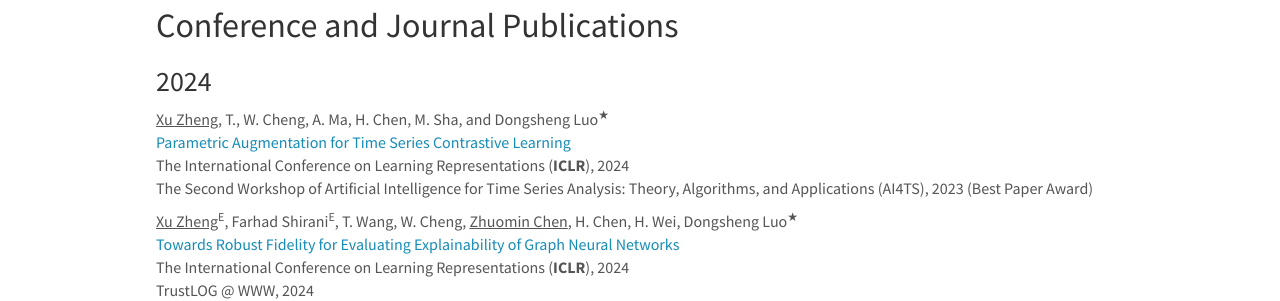
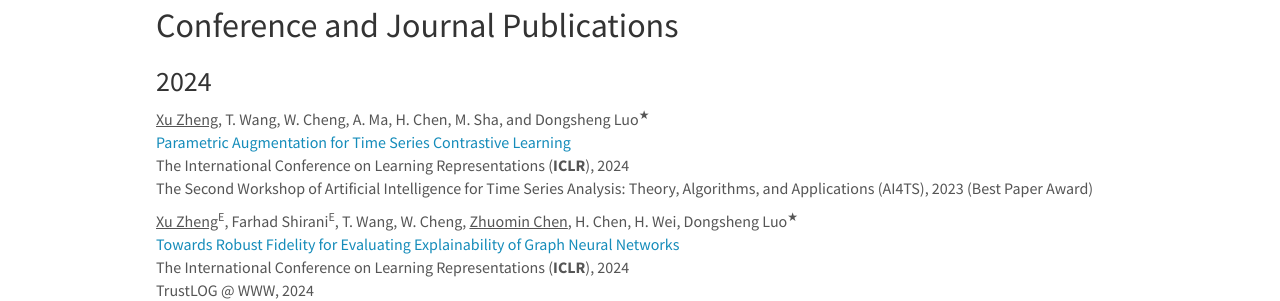
Before and after one commit to trustai4s-lab/trustai4s-lab.github.io, a Jekyll site: the page built from _pages/publications.md, in a window 1280 px wide and 900 px high, scrolled down 689 px. Shown: the part 151-452 px from the top of the window. Built offline with Jekyll 4.4.1, drawn with Linux system fonts in a browser that asks for light colours; nearby versions of some CDN libraries.

Commit message:
Update publications.md

```diff
--- a/_pages/publications.md
+++ b/_pages/publications.md
@@ -47,7 +47,7 @@
 
 ### 2024
 
-<u>Xu Zheng</u>, T., W. Cheng, A. Ma, H. Chen, M. Sha, and Dongsheng Luo<sup>&#x2605;</sup>\
+<u>Xu Zheng</u>, T. Wang, W. Cheng, A. Ma, H. Chen, M. Sha, and Dongsheng Luo<sup>&#x2605;</sup>\
 [Parametric Augmentation for Time Series Contrastive Learning](https://openreview.net/forum?id=EIPLdFy3vp)\
 The International Conference on Learning Representations (**ICLR**), 2024\
 The Second Workshop of Artificial Intelligence for Time Series Analysis: Theory, Algorithms, and Applications (AI4TS), 2023 (Best Paper Award)
```
